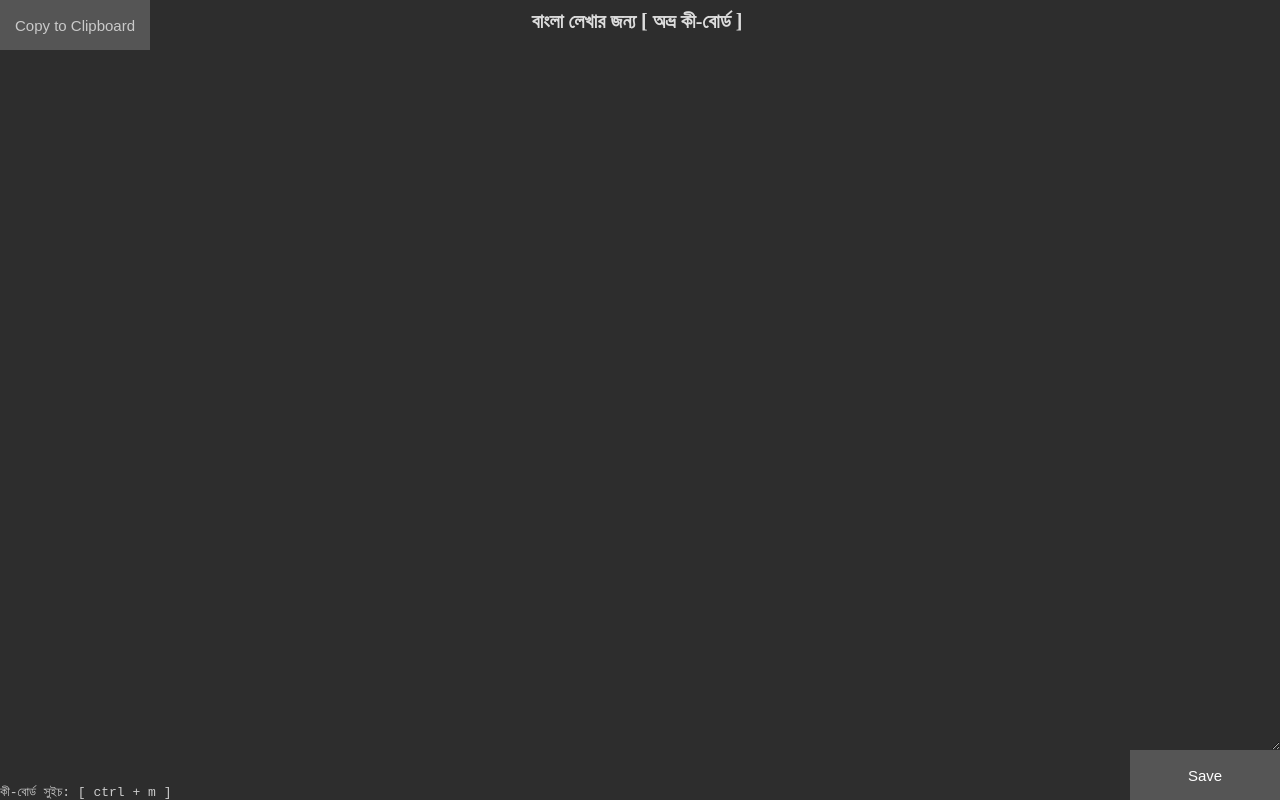
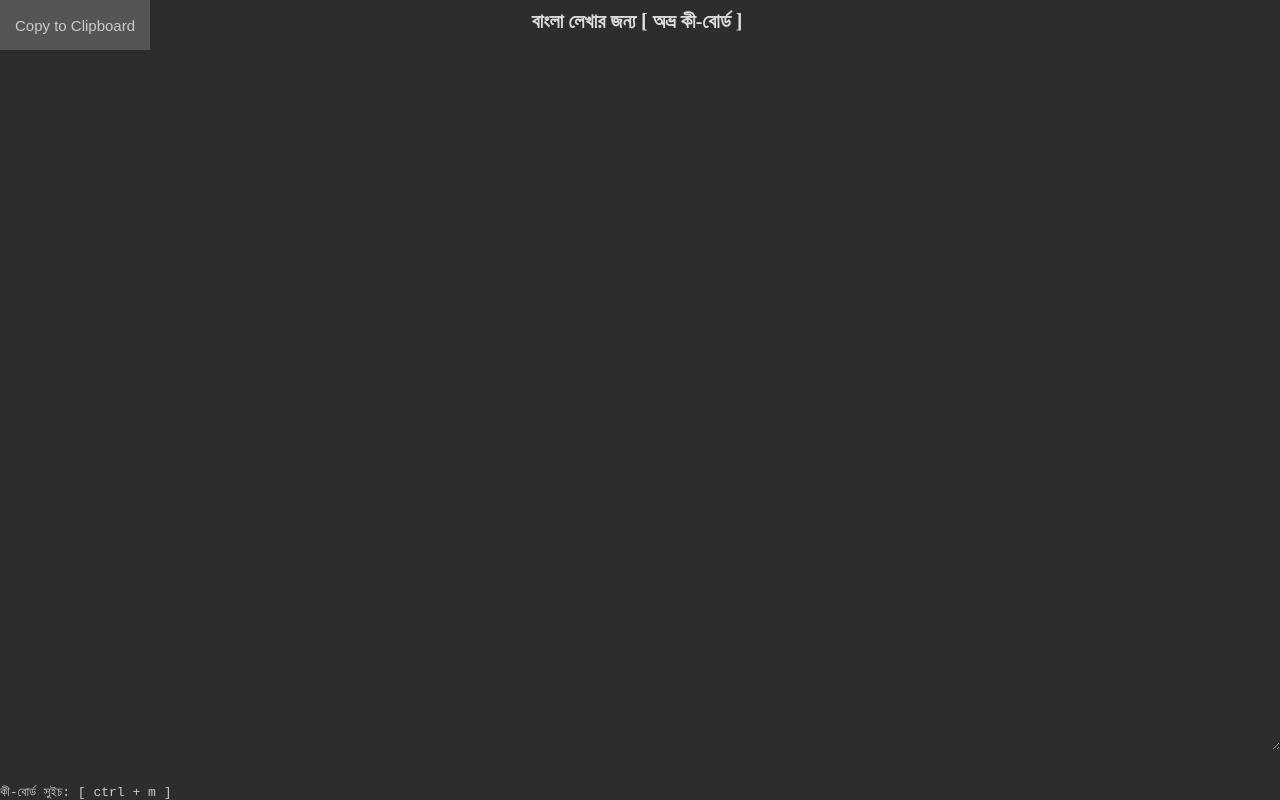
Before and after one commit to tarex/banglapad, a plain HTML site: page index.html in a window 1280 px wide. Drawn offline with nearby package versions, Linux system fonts and the light colour scheme.

Commit message:
removed save button too

```diff
--- a/index.html
+++ b/index.html
@@ -103,7 +103,7 @@
     </button>
     <div class="bn">বাংলা লেখার জন্য [ অভ্র কী-বোর্ড ]</div>
     <!-- <button type="button" class="shareButton">Post to facebook</button> -->
-    <button type="button" class="saveButton">Save</button>
+    <!-- <button type="button" class="saveButton">Save</button> -->
     <textarea id="banglapad"></textarea>
     <code style="position: absolute; bottom: 0; color: #ccc"
       >কী-বোর্ড সুইচ: [ ctrl + m ]
```
